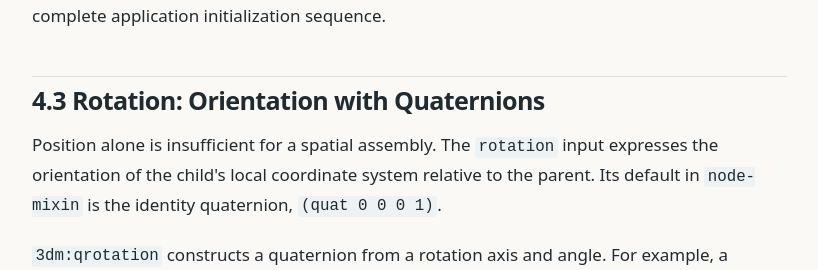
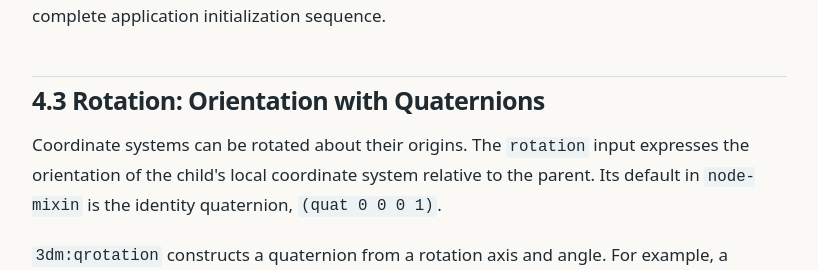
Before and after one commit to awolven1973/regen-guide, a plain HTML site: page chapters/04-spatial-organization.html in a window 1280 px wide. Shown: the part 2325-2595 px from the top of the page, without its empty margins (381-1199 px from the left). Drawn offline with Linux system fonts and the light colour scheme.

Commit message:
Clarify optional rotation in spatial organization chapter

```diff
--- a/chapters/04-spatial-organization.html
+++ b/chapters/04-spatial-organization.html
@@ -26,7 +26,7 @@
 <p>The provided-input expression <code>origin (vec3 (the shaft-offset) 0 0)</code> positions the child shaft at an offset determined by the assembly's <code>shaft-offset</code> input. It is another example of <a href="03-defining-generative-objects.html#3-5-1">generative composition</a>: the containing object specifies a relationship that determines the child object's input.</p>
 <p>Here and below the vector constructors and angle expressions are shown in the same general style as the libraries' source; the examples use an assumed package context rather than a complete application initialization sequence.</p></section>
 <section id="4-3"><h2>4.3 Rotation: Orientation with Quaternions</h2>
-<p>Position alone is insufficient for a spatial assembly. The <code>rotation</code> input expresses the orientation of the child's local coordinate system relative to the parent. Its default in <code>node-mixin</code> is the identity quaternion, <code>(quat 0 0 0 1)</code>.</p>
+<p>Coordinate systems can be rotated about their origins. The <code>rotation</code> input expresses the orientation of the child's local coordinate system relative to the parent. Its default in <code>node-mixin</code> is the identity quaternion, <code>(quat 0 0 0 1)</code>.</p>
 <p><code>3dm:qrotation</code> constructs a quaternion from a rotation axis and angle. For example, a quarter-turn about the Z axis can be expressed as:</p>
 <pre class="code"><code>(qrotation (vec3 0 0 1) (/ pi 2))</code></pre>
 <p>The first argument is the axis vector; the second is the rotation angle in radians. The mathematical value <code>(/ pi 2)</code> represents 90 degrees. This example introduces quaternion construction without requiring the reader to manipulate quaternion components directly.</p>
```
